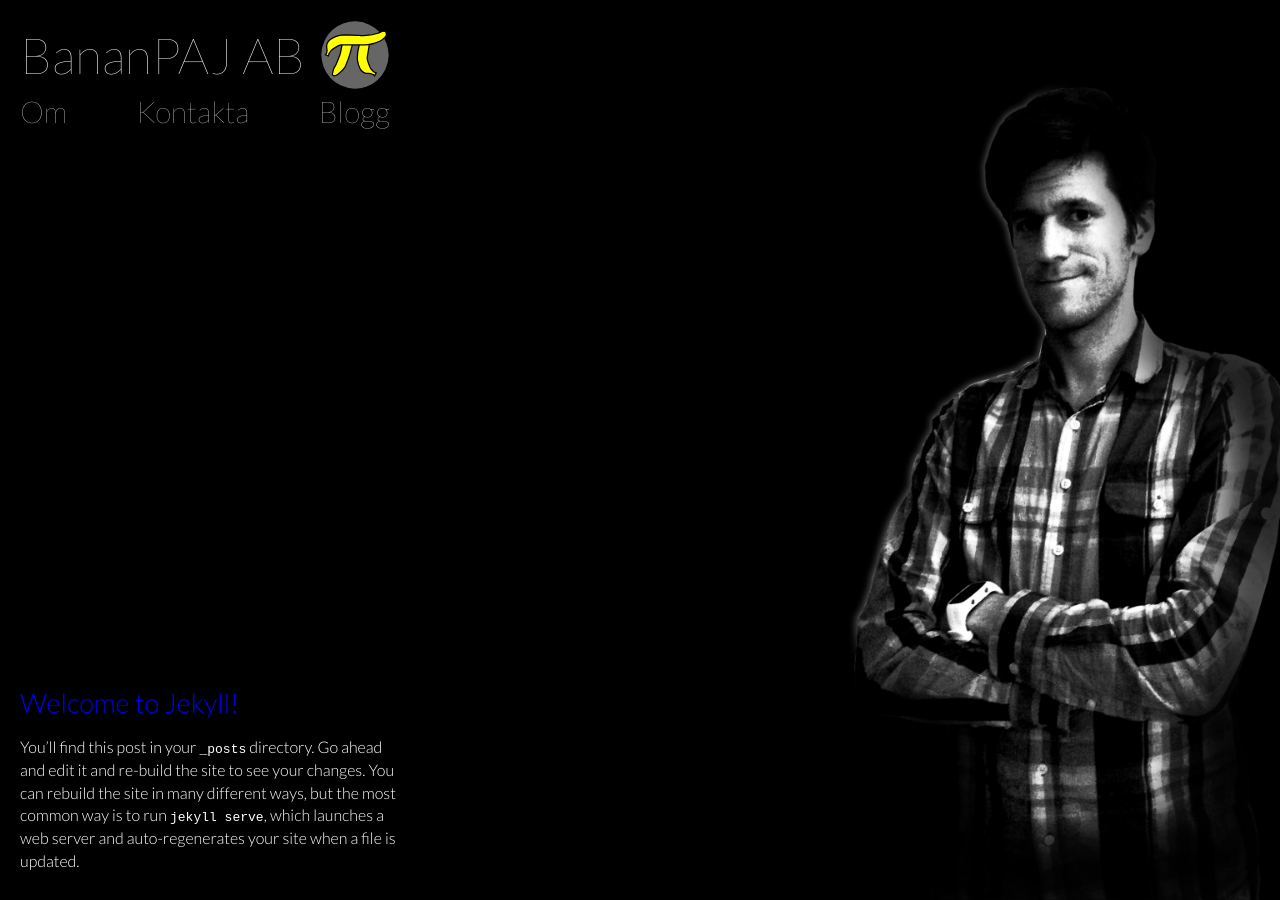
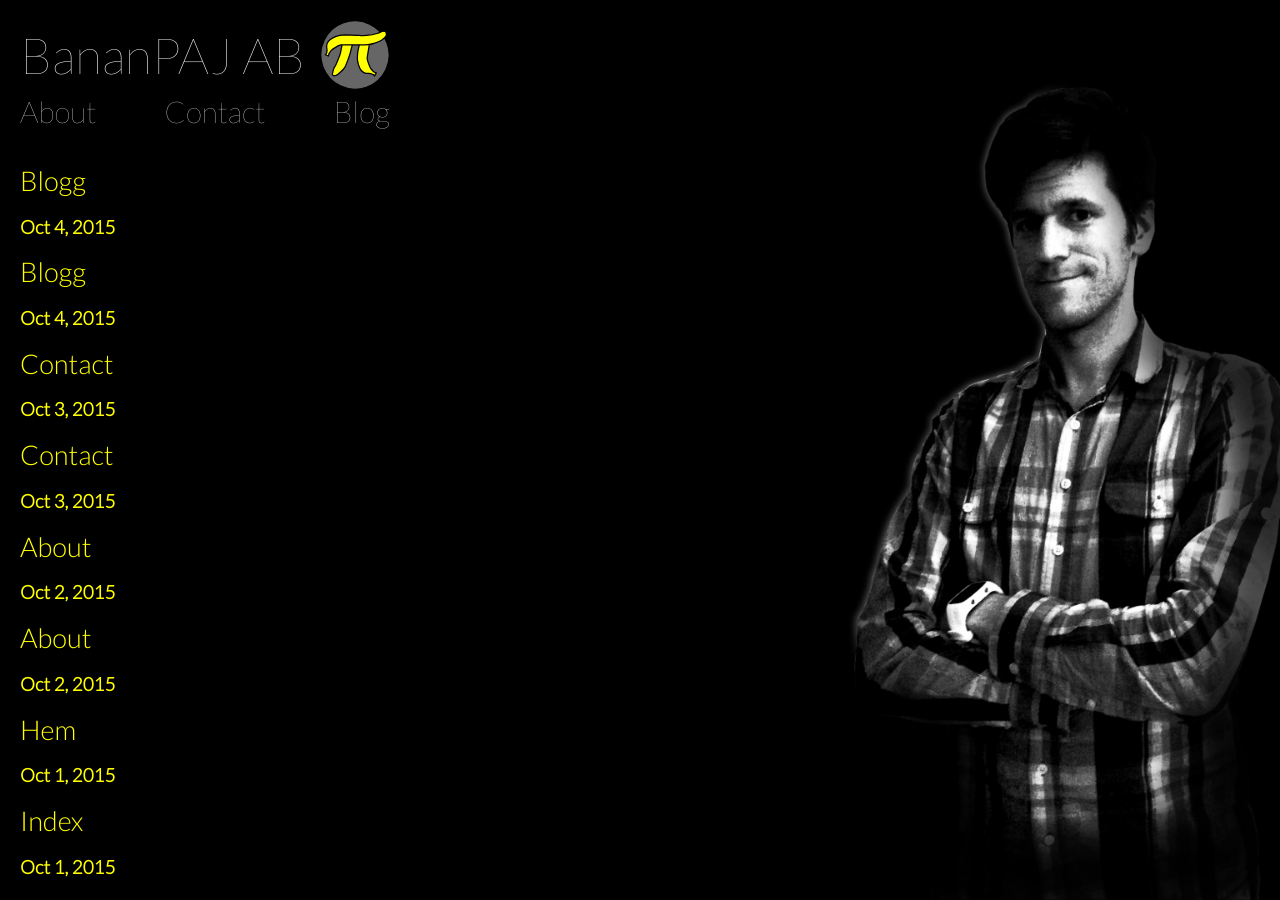
Before and after one commit to tradfursten/tradfursten.github.io, a Jekyll site: the page built from _posts/en/pages/2015-10-04-blog.html, in a window 1280 px wide. Built offline with Jekyll 4.4.1, drawn with Linux system fonts in a browser that asks for light colours; Markdown is read by kramdown in place of the engine named in the settings.

Commit message:
Added english language support.

```diff
--- a/_config.yml
+++ b/_config.yml
@@ -1,14 +1,53 @@
+permalink: /:title/
 # Site settings
 title: BananPAJ
-email: your-email@domain.com
-description: > # this means to ignore newlines until "baseurl:"
-  Write an awesome description for your new site here. You can edit this
-  line in _config.yml. It will appear in your document head meta (for
-  Google search results) and in your feed.xml site description.
+email: adam@bananpaj.se
 baseurl: "" # the subpath of your site, e.g. /blog/
-url: "http://yourdomain.com" # the base hostname & protocol for your site
+url: "http://bananpaj.se" # the base hostname & protocol for your site
 twitter_username: tradfursten
-github_username:  jekyll
+github_username:  tradfursten
 
 # Build settings
-markdown: kramdown
+markdown: redcarpet
+
+redcarpet:
+  extensions: ['smart', 'superscript']
+
+gems:
+  - jekyll-redirect-from
+
+defaults:
+  -
+    scope:
+      path: ""
+    values:
+      lang: en
+      layout: default
+  -
+    scope:
+      path: _posts/sv
+    values:
+      lang: sv
+  -
+    scope:
+      path: _posts/sv/pages
+    values:
+      type: pages
+      desc: "Bananpajs sida"
+  -
+    scope:
+      path: _posts/en/pages
+    values:
+      type: pages
+      desc: "Banana pie page"
+
+  -
+    scope:
+      path: _posts/sv/projects
+    values:
+      type: projects
+  -
+    scope:
+      path: _posts/en/projects
+    values:
+      type: projects
--- a/_includes/head.html
+++ b/_includes/head.html
@@ -10,4 +10,15 @@
   <link rel="canonical" href="{{ page.url | replace:'index.html','' | prepend: site.baseurl | prepend: site.url }}">
 	<link rel="alternate" type="application/rss+xml" title="{{ site.title }}" href="{{ "/feed.xml" | prepend: site.baseurl | prepend: site.url }}" />
 	<link href='http://fonts.googleapis.com/css?family=Lato:100,300' rel='stylesheet' type='text/css'>
+  <link rel="alternate" href="/rss.xml" type="application/rss+xml" />
+    {% capture hide %}
+		{% assign posts=site.posts | where:"date", page.date %}
+		{% for post in posts %}
+		{% if post.lang != page.lang %}
+		{% assign url = post.url %}
+		{% assign lang = post.lang %}
+		{% endif %}
+		{% endfor %}
+		{% endcapture %}{% if url %}
+		<link rel="alternate" hreflang="{{ lang }}" href="{{ url }}" />{% endif %}
 </head>
--- a/_includes/header.html
+++ b/_includes/header.html
@@ -6,8 +6,11 @@
 	</div>
 </a>
 <nav>
-	<a href="/about/">Om</a>
-	<a href="/contact/">Kontakta</a>
-	<a href="/blog/">Blogg</a>
-</nav>
-</header>
+
+	{% for menu in site.data.navigation[page.lang] %}
+			<a href="{{ menu[1].url }}">{{ menu[1].title }}</a>
+	{% endfor %}
+	</nav>
+	{% assign posts=site.posts | where:"date", page.date | sort: 'path' %}{% for post in posts %}
+	          <a href="{{ post.url }}" class="{{ post.lang }}">{{ post.lang }}</a>{% endfor %}
+	</header>
--- a/_layouts/default.html
+++ b/_layouts/default.html
@@ -1,5 +1,5 @@
 <!DOCTYPE html>
-<html>
+<html lang="{{ page.lang }}">
 
   {% include head.html %}
 
--- a/_posts/2015-10-22-welcome-to-jekyll.markdown
+++ /dev/null
@@ -1,25 +0,0 @@
----
-layout: post
-title:  "Welcome to Jekyll!"
-date:   2015-10-22 18:06:56
-categories: jekyll update
----
-You’ll find this post in your `_posts` directory. Go ahead and edit it and re-build the site to see your changes. You can rebuild the site in many different ways, but the most common way is to run `jekyll serve`, which launches a web server and auto-regenerates your site when a file is updated.
-
-To add new posts, simply add a file in the `_posts` directory that follows the convention `YYYY-MM-DD-name-of-post.ext` and includes the necessary front matter. Take a look at the source for this post to get an idea about how it works.
-
-Jekyll also offers powerful support for code snippets:
-
-{% highlight ruby %}
-def print_hi(name)
-  puts "Hi, #{name}"
-end
-print_hi('Tom')
-#=> prints 'Hi, Tom' to STDOUT.
-{% endhighlight %}
-
-Check out the [Jekyll docs][jekyll] for more info on how to get the most out of Jekyll. File all bugs/feature requests at [Jekyll’s GitHub repo][jekyll-gh]. If you have questions, you can ask them on [Jekyll’s dedicated Help repository][jekyll-help].
-
-[jekyll]:      http://jekyllrb.com
-[jekyll-gh]:   https://github.com/jekyll/jekyll
-[jekyll-help]: https://github.com/jekyll/jekyll-help
--- /dev/null
+++ b/_posts/en/pages/2015-10-02-about.md
@@ -0,0 +1,8 @@
+---
+layout: page
+title: About
+---
+
+## About
+
+I can be developer.
--- /dev/null
+++ b/_posts/en/pages/2015-10-04-blog.html
@@ -0,0 +1,12 @@
+---
+layout: blog
+title: Blogg
+---
+<div id="main" role="main">
+	{% for post in site.posts %}
+	<a href="{{ post.url }}">
+		<h2>{{ post.title }}</h2>
+		<h3>{{ post.date | date: "%b %-d, %Y" }}</h3>
+	</a>
+	{% endfor %}
+</div>
--- /dev/null
+++ b/_posts/sv/pages/2015-10-02-om.md
@@ -0,0 +1,8 @@
+---
+layout: page
+title: About
+---
+
+## About
+
+I can be developer.
--- a/_sass/bananpaj.scss
+++ b/_sass/bananpaj.scss
@@ -46,6 +46,7 @@ p {
 
 a {
 	text-decoration: none;
+	color: $brand-color;
 }
 
 nav {
@@ -58,16 +59,17 @@ nav {
 	font-size: 30px;
 	font-weight: 200;
 	margin-bottom: 15px;
-}
-nav > a {
+
+	a {
 		text-decoration: none;
 		color: white;
 	}
-nav > a:hover {
+	a:hover {
 		color: #CCC;
 	}
-nav > a:active {
+	a:active {
 		color: #999;
+	}
 }
 
 header {
@@ -103,11 +105,13 @@ header {
 	box-sizing: border-box;
 	padding: 0;
 }
+
 ul {
 	list-style-type: none;
+
+	&.recipe > li{
+		margin-top: 1em;
 	}
-ul.recipe > li{
-	margin-top: 1em;
 }
 
 .wrapper {
@@ -130,11 +134,12 @@ ul.recipe > li{
 	font-family: 'Lato', sans-serif;
 	font-size: 14px;
 	font-weight: 200;
+
+	&>* {
+		margin: 10px 0 10px 0;
+	}
 }
 
-#contactform>* {
-	margin: 10px 0 10px 0;
-}
 
 .form-controll {
 	font-family: 'Lato', sans-serif;
@@ -155,11 +160,13 @@ ul.recipe > li{
 	cursor: pointer;
 	height: 36px;
 	background-color: transparent;
+	color: $brand-color;
+
+	&:hover {
+		box-shadow: 0 0 3px rgba(255,255,255,.12),0 1px 4px rgba(255,255,255,.24);
+	}
 }
 
-.btn:hover {
-	box-shadow: 0 0 3px rgba(255,255,255,.12),0 1px 4px rgba(255,255,255,.24);
-}
 
 
 ::-webkit-input-placeholder {
--- a/css/main.scss
+++ b/css/main.scss
@@ -14,8 +14,8 @@ $base-line-height: 1.5;
 $spacing-unit:     30px;
 
 $text-color:       #FFF;
-$background-color: #fdfdfd;
-$brand-color:      #2a7ae2;
+$background-color: #000;
+$brand-color:      #FF0;
 
 $grey-color:       #828282;
 $grey-color-light: lighten($grey-color, 40%);
```
Also changed, not shown: _data/navigation.yml (added, +20 -0 lines), _posts/en/pages/2015-10-01-index.html (added, +30 -0 lines), _posts/en/pages/2015-10-03-contact.html (added, +15 -0 lines), _posts/sv/pages/2015-10-01-hem.html (added, +29 -0 lines), _posts/sv/pages/2015-10-03-kontakta.html (added, +15 -0 lines), _posts/sv/pages/2015-10-04-blogg.html (added, +12 -0 lines). Lines whose indentation alone changed are shown as unchanged.
